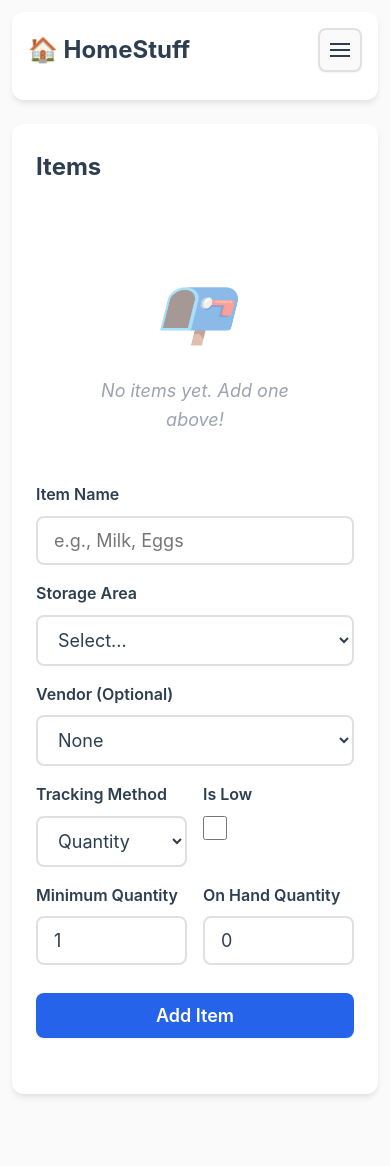
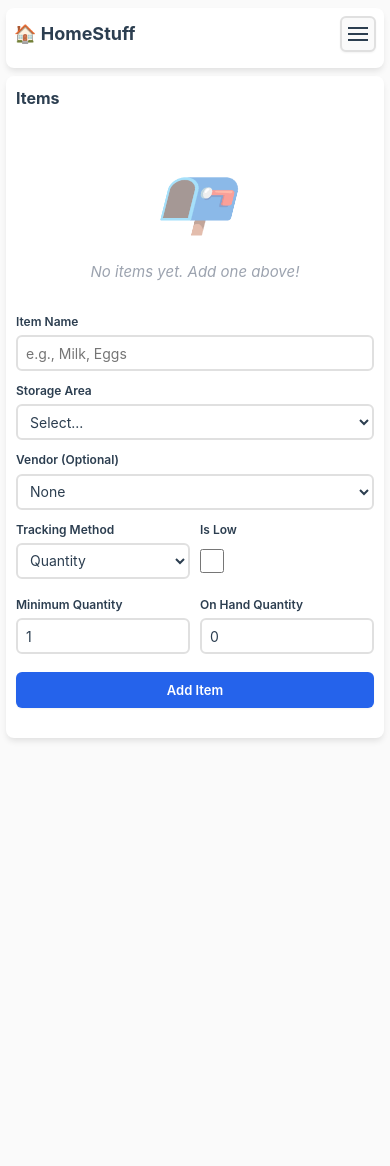
Before and after one commit to birdjw/homestuff, a Flask app: page /items-ui in a window 390 px wide. After the commit the page ends 741 px from the top, so only its background shows below. Run offline with Flask 3, Linux system fonts and the light colour scheme; the visitor is signed in with stand-in values (Sample User, id 1); data that the repository does not hold is empty.

Commit message:
mobile element resizing

```diff
--- a/app/static/style.css
+++ b/app/static/style.css
@@ -587,6 +587,99 @@ form[action*="logout"] button {
 }
 
 /* === Responsive Typography === */
+@media (max-width: 639px) {
+  :root {
+    --space-xs: 0.375rem;
+    --space-sm: 0.5rem;
+    --space-md: 0.625rem;
+    --space-lg: 0.875rem;
+    --space-xl: 1.25rem;
+    --space-2xl: 1.75rem;
+
+    --font-size-sm: 0.75rem;
+    --font-size-base: 0.875rem;
+    --font-size-lg: 0.9375rem;
+    --font-size-xl: 1rem;
+    --font-size-2xl: 1.125rem;
+    --font-size-3xl: 1.375rem;
+
+    --tap-target: 36px;
+
+    --radius-sm: 0.25rem;
+    --radius-md: 0.375rem;
+    --radius-lg: 0.5rem;
+    --radius-xl: 0.625rem;
+  }
+
+  body {
+    padding: 0.375rem;
+    padding-bottom: 1.25rem;
+  }
+
+  header {
+    padding: 0.5rem;
+    margin-bottom: 0.625rem;
+  }
+
+  .card {
+    padding: 0.625rem;
+    margin-bottom: 0.625rem;
+  }
+
+  .card h2,
+  .card h3 {
+    font-size: 1rem;
+    margin-bottom: 0.5rem;
+  }
+
+  .form-group label {
+    font-size: 0.75rem;
+    margin-bottom: 0.25rem;
+  }
+
+  .form-group input,
+  .form-group select,
+  .form-group textarea {
+    min-height: 36px;
+    padding: 0.375rem 0.5rem;
+    font-size: 0.875rem;
+  }
+
+  button,
+  .btn {
+    min-height: 36px;
+    padding: 0.375rem 0.625rem;
+    font-size: 0.813rem;
+  }
+
+  nav a {
+    min-height: 36px;
+    padding: 0.375rem;
+    font-size: 0.75rem;
+  }
+
+  .item,
+  .vendor-item,
+  .storage-item,
+  .restock-item {
+    padding: 0.5rem;
+    gap: 0.375rem;
+  }
+
+  .item-info,
+  .item-meta {
+    font-size: 0.75rem;
+  }
+
+  .item-name {
+    font-size: 0.875rem;
+  }
+
+  .item small {
+    font-size: 0.688rem;
+  }
+}
+
 @media (min-width: 640px) {
   body {
     padding: var(--space-lg);
```
Also changed, not shown: app/templates/shopping_list.html (+91 -0 lines).
